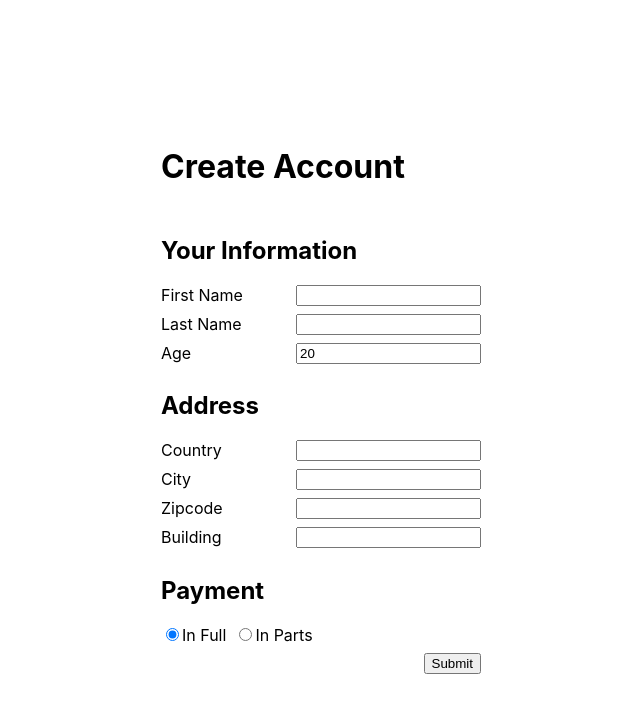
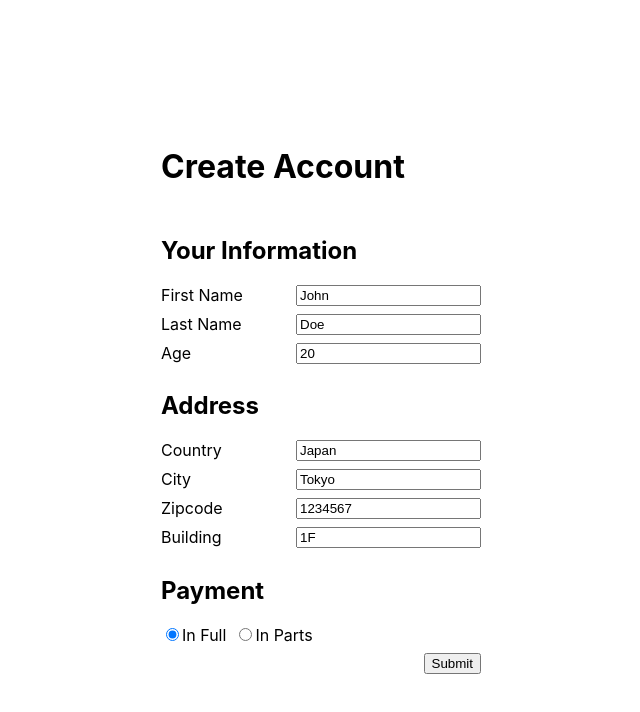
Before and after one commit to Yz4230/formik-nested, a React (Vite) app: page / in a window 1280 px wide. Shown: the top 712 px of the page, without its empty margins (319-959 px from the left). Built offline with nearby package versions, Linux system fonts and the light colour scheme.

Commit message:
add sample input

```diff
--- a/src/components/CreateAccountForm.tsx
+++ b/src/components/CreateAccountForm.tsx
@@ -33,15 +33,15 @@ const CreateAccountForm: FC<Props> = ({ onSubmit }) => {
   const formik = useFormik<CreateAccoutFormValues>({
     initialValues: {
       person: {
-        firstName: "",
-        lastName: "",
+        firstName: "John",
+        lastName: "Doe",
         age: 20,
       },
       address: {
-        country: "",
-        city: "",
-        zipcode: "",
-        building: "",
+        country: "Japan",
+        city: "Tokyo",
+        zipcode: "1234567",
+        building: "1F",
       },
       payment: {
         paymentOption: "inFull",
```
